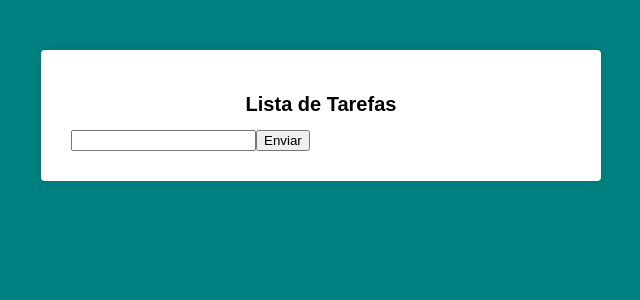
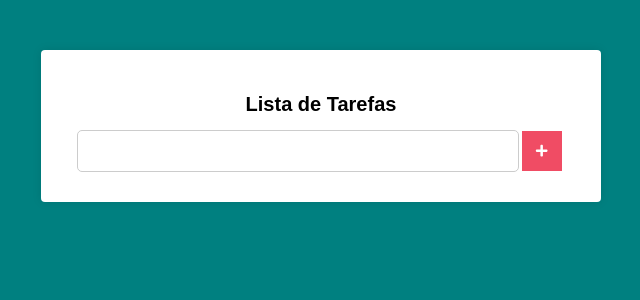
Before and after one commit to FihCapua/lista-tarefas, a React (Create React App) app: page / in a window 1280 px wide. Shown: the top 300 px of the page, without its empty margins (319-959 px from the left). Built offline with nearby package versions, Linux system fonts and the light colour scheme.

Commit message:
include handleChange in input

```diff
--- a/package.json
+++ b/package.json
@@ -7,6 +7,7 @@
   "dependencies": {
     "react": "17.0.2",
     "react-dom": "17.0.2",
+    "react-icons": "4.2.0",
     "react-scripts": "4.0.0"
   },
   "devDependencies": {
--- a/src/components/Main.css
+++ b/src/components/Main.css
@@ -11,3 +11,31 @@
   font-size: 20px;
   text-align: center;
 }
+
+.form {
+  display: flex;
+  justify-content: center;
+  align-items: center;
+}
+
+.form input[type="text"] {
+  height: 40px;
+  padding: 0 20px;
+  font-size: 18px;
+  border: 1px solid #ccc;
+  border-radius: 5px;
+  outline: none;
+  min-width: 80%;
+}
+
+.form button[type="submit"] {
+  border: none;
+  width: 40px;
+  height: 40px;
+  margin: 0 3px;
+  background-color: #f04c64;
+  color: #fff;
+  display: flex;
+  align-items: center;
+  justify-content: center;
+}
--- a/src/components/Main.js
+++ b/src/components/Main.js
@@ -1,4 +1,5 @@
 import React, { Component } from "react";
+import { FaPlus } from "react-icons/fa";
 import "./Main.css";
 
 export default class Main extends Component {
@@ -13,13 +14,17 @@
   };
 
   render() {
+    const { newTask } = this.state;
+
     return (
       <div className="main">
         <h1>Lista de Tarefas </h1>
 
-        <form action="#">
-          <input onChange={this.handleChange} type="text" />
-          <button type="submit">Enviar</button>
+        <form className="form" action="#">
+          <input onChange={this.handleChange} type="text" value={newTask} />
+          <button type="submit">
+            <FaPlus />
+          </button>
         </form>
       </div>
     );
```
